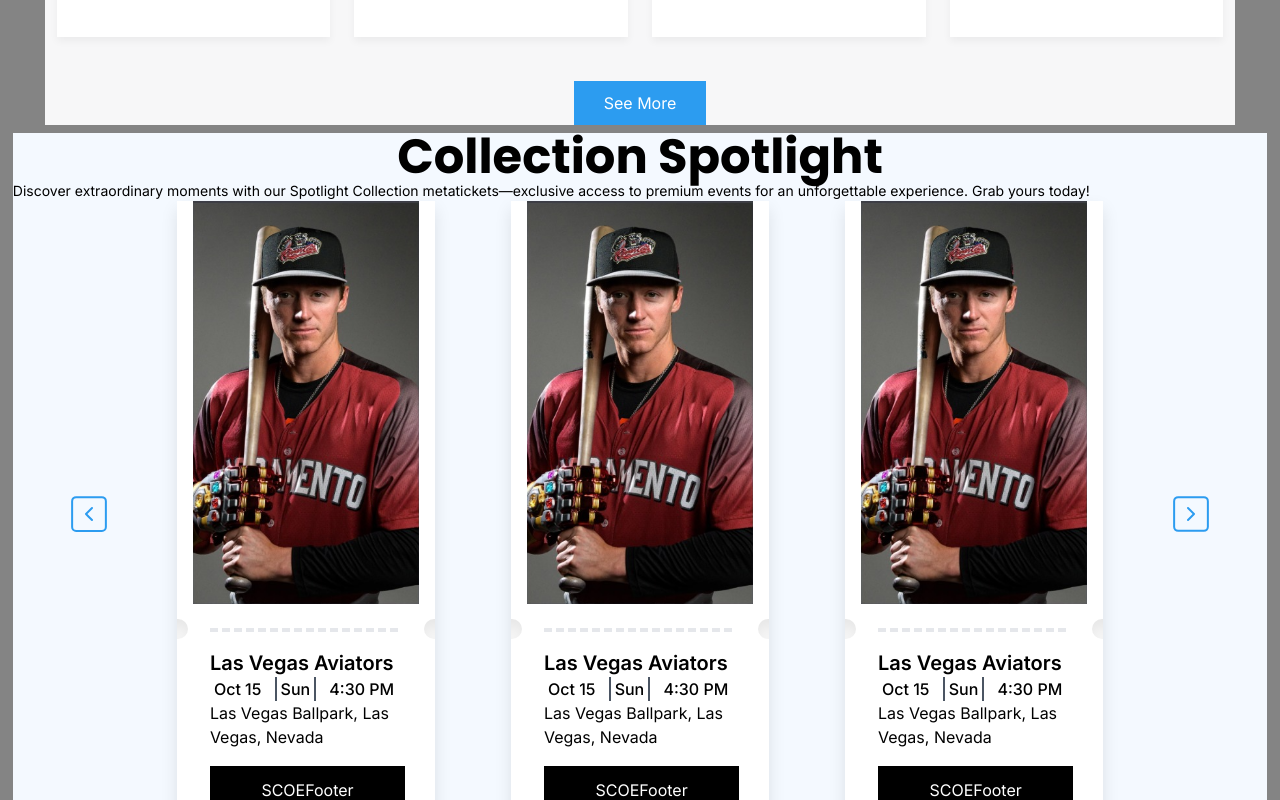
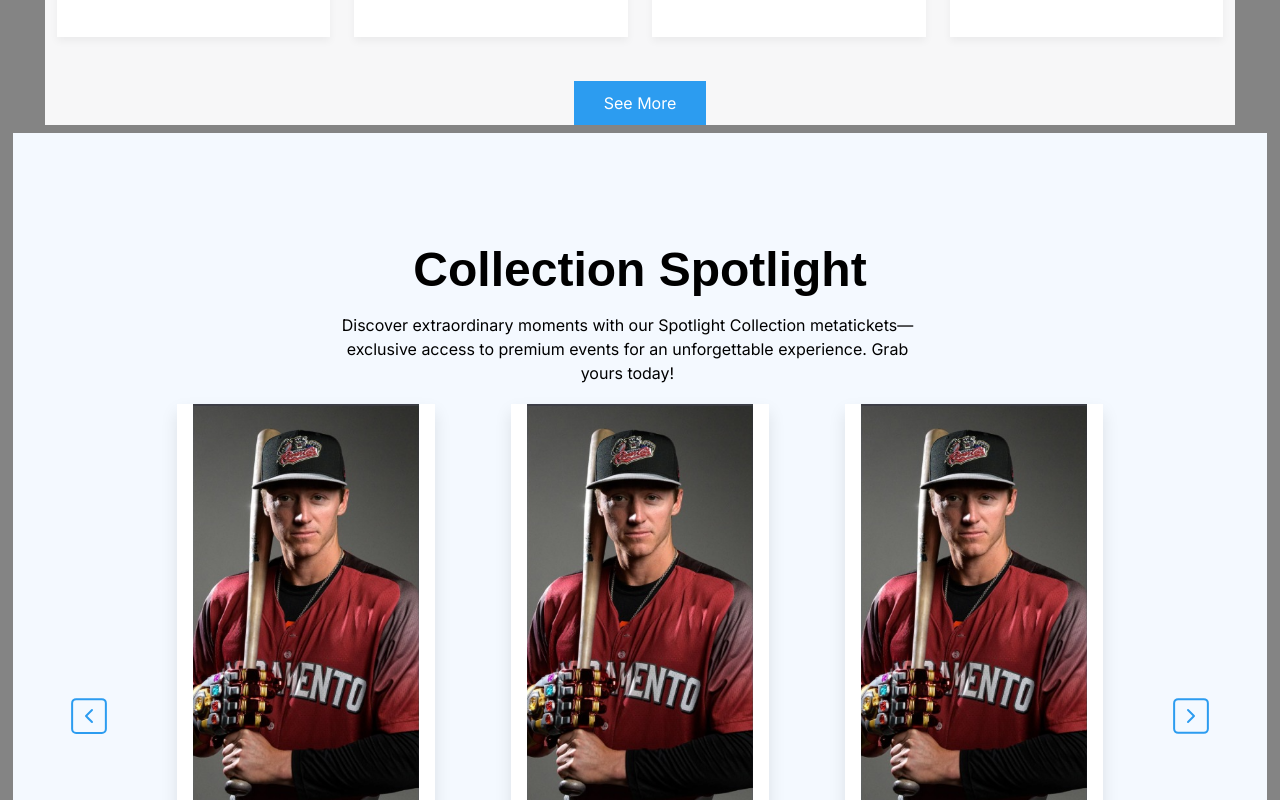
Before and after one commit to akash-panthri/hexleap_next_project, a Next.js app: page / in a window 1280 px wide. Shown: the part 760-1560 px from the top of the page. Built offline with nearby package versions, Linux system fonts and the light colour scheme.

Commit message:
changed a few styles in SpotlightCollectionContainer.tsx

```diff
--- a/src/app/page.tsx
+++ b/src/app/page.tsx
@@ -1,14 +1,11 @@
 import SpotlightCollectionContainer from "@/components/spotlightCollection/SpotlightCollectionContainer";
 import TeamElementContainer from "@/components/teamElementComponents/TeamElementContainer";
-import Image from "next/image";
-import Head from 'next/head';
+
 
 export default function Home() {
   return (
     <>
-     <Head>
-        <link rel="stylesheet" href="https://fonts.googleapis.com/css2?family=Poppins:wght@400;700&family=Inter:wght@400;700&display=swap" />
-      </Head>
+
     <main className="flex min-h-screen flex-col items-center justify-between p-24">
      <div className="">
       <TeamElementContainer />
--- a/src/components/spotlightCollection/SpotlightCollectionContainer.tsx
+++ b/src/components/spotlightCollection/SpotlightCollectionContainer.tsx
@@ -3,12 +3,12 @@
 
 export default function SpotlightCollectionContainer() {
   return (
-    <div className='bg-[#f4f9ff]'>
-<div className="text-5xl font-bold font-poppins text-center">
+    <div className='bg-[#f4f9ff]  py-[7.5%]' >
+<div className="text-5xl font-bold font-poppins text-center my-[1.5%]">
 
 Collection Spotlight
 </div>
-<div className="text-sm font-inter font-normal">
+<div className="text-base font-inter font-normal text-center px-3 w-1/2 mx-[24%]  my-[1.5%]">
 
       Discover extraordinary moments with our Spotlight Collection metatickets—exclusive access to premium events for an unforgettable experience. Grab yours today!
 </div>
```
